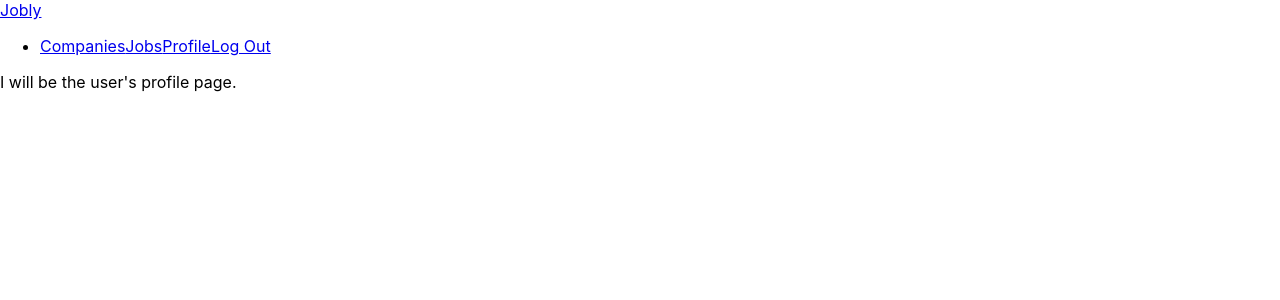
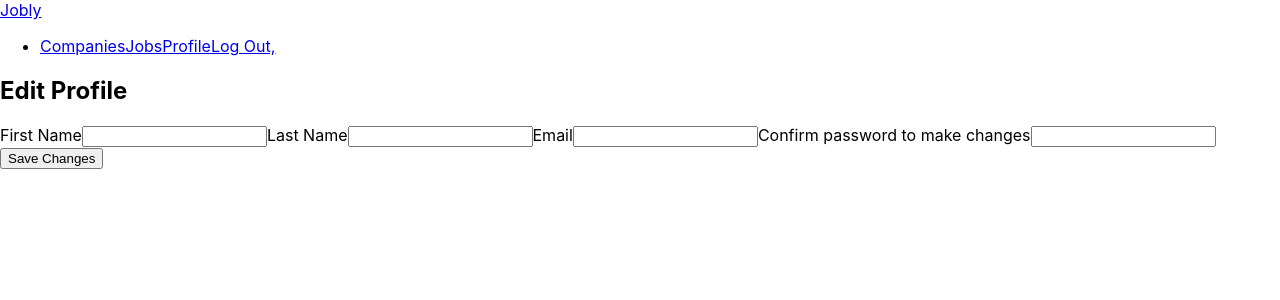
Before and after one commit to reckziegelwilliam96/react-jobly, a React (Create React App) app in the folder frontend/: page /profile in a window 1280 px wide. Shown: the top 300 px of the page. Built offline with nearby package versions, Linux system fonts and the light colour scheme; no server answers.

Commit message:
commit final files without further study

```diff
--- a/frontend/src/Home.js
+++ b/frontend/src/Home.js
@@ -16,15 +16,15 @@ function Home() {
               Jobly
           </CardTitle>
         </CardBody>
+        <CardText>
+          All the jobs in one, convenient place.
+        </CardText>
         {token && currentUser ? (
-          <CardText>
-          All the jobs in one, convenient place.
+        <CardText>
+          Welcome back, {currentUser.username}
         </CardText>
         ) : (
           <>
-          <CardText>
-            All the jobs in one, convenient place.
-          </CardText>
           <Link to="/login">
             <Button color="primary">
               Log In
--- a/frontend/src/JobCard.js
+++ b/frontend/src/JobCard.js
@@ -1,24 +1,34 @@
-import React from "react";
-import { Card, CardBody, CardTitle, CardText } from "reactstrap";
+import React, { useState, useContext } from "react";
+import { Card, CardBody, CardTitle, CardText, Button } from "reactstrap";
+import JoblyApi from "./api";
+import { AuthContext, UserContext } from "./UserContext";
 
-const JobCard = ({ title, salary, equity }) => {
+const JobCard = ({ id, title, salary, equity }) => {
+  const { token } = useContext(AuthContext);
+  const { currentUser } = useContext(UserContext);
+  const [hasApplied, setHasApplied] = useState(false);
+
+  const applyForJob = async () => {
+    if (!hasApplied) {
+      await JoblyApi.applyForJob(currentUser.username, id, token);
+      setHasApplied(true);
+    }
+  };
+
   return (
     <section className="col-md-8">
       <Card>
         <CardBody className="text-center">
-                <CardTitle>
-                    {title}
-                </CardTitle>
-                <CardText>
-                    {salary}
-                </CardText>
-                <CardText>
-                    {equity}
-                </CardText>
+          <CardTitle>{title}</CardTitle>
+          <CardText>{salary}</CardText>
+          <CardText>{equity}</CardText>
+          <Button onClick={applyForJob} disabled={hasApplied}>
+            {hasApplied ? "Applied" : "Apply"}
+          </Button>
         </CardBody>
       </Card>
     </section>
   );
-}
+};
 
 export default JobCard;
--- a/frontend/src/JobList.js
+++ b/frontend/src/JobList.js
@@ -1,13 +1,18 @@
-import React from "react";
+import React, { useContext } from "react";
 import JobCard from "./JobCard";
+import { UserContext } from "./UserContext";
 
 const JobList = ({jobs}) => {
+    const { currentUser } = useContext(UserContext);
+
     return(
         <div className="JobsList">
             {/* Iterate through jobs to get job and create JobCard */}
+
             <ul>
                 {jobs.map(job => (
-                    <li key={job.id}><JobCard job={job} /></li>
+
+                    <li key={job.id}><JobCard id={job.id} title={job.title} salary={job.salary} equity={job.equity} companyName={job.companyName} currentUser={currentUser}/></li>
                 ))}
             </ul>
         </div>
--- a/frontend/src/Jobs.js
+++ b/frontend/src/Jobs.js
@@ -1,9 +1,11 @@
-import React, { useState, useEffect } from "react";
+import React, { useState, useEffect, useContext } from "react";
 import JobList from "./JobList";
 import SearchForm from "./SearchForm";
+import { UserContext } from "./UserContext";
 import JoblyApi from "./api";
 
 const Jobs = () => {
+    const { currentUser } = useContext(UserContext);
     const [isLoading, setIsLoading] = useState(true);
     const [jobs, setJobs] = useState([]);
 
@@ -33,7 +35,7 @@ const Jobs = () => {
             <SearchForm onSubmit={handleSearch} />
           </div>
           <div className="JobList-list">
-            <JobList jobs={jobs} />
+            <JobList jobs={jobs} currentUser={currentUser}/>
           </div>
         </div>
       );
--- a/frontend/src/NavBar.js
+++ b/frontend/src/NavBar.js
@@ -28,9 +28,8 @@ const NavBar = ({logout}) => {
                                     Profile
                                 </NavLink>
                                 <NavLink exact to="/" onClick={() => logout()}>
-                                    Log Out
+                                    Log Out, {currentUser.username}
                                 </NavLink>
-
                             </>
                         ) : (
                             <>
--- a/frontend/src/Profile.js
+++ b/frontend/src/Profile.js
@@ -1,10 +1,79 @@
-import React from "react";
+import React, { useState, useContext, useEffect } from "react";
+import JoblyApi from "./api";
+import { UserContext } from "./UserContext";
 
 const Profile = () => {
+  const { currentUser, setCurrentUser } = useContext(UserContext);
+  const [formData, setFormData] = useState({
+    firstName: "",
+    lastName: "",
+    email: "",
+    password: "",
+  });
 
-    return (
-        <p> I will be the user's profile page.</p>
-    )
-}
+  useEffect(() => {
+    if (currentUser) {
+      setFormData({
+        firstName: currentUser.firstName,
+        lastName: currentUser.lastName,
+        email: currentUser.email,
+        password: "",
+      });
+    }
+  }, [currentUser]);
+
+  const handleChange = (e) => {
+    const { name, value } = e.target;
+    setFormData((fData) => ({ ...fData, [name]: value }));
+  };
+
+  const handleSubmit = async (e) => {
+    e.preventDefault();
+    const updatedUser = await JoblyApi.updateUser(currentUser.username, formData);
+    setCurrentUser(updatedUser);
+    alert("Profile updated successfully.");
+  };
+
+  return (
+    <div>
+      <h2>Edit Profile</h2>
+      <form onSubmit={handleSubmit}>
+        <label htmlFor="firstName">First Name</label>
+        <input
+          type="text"
+          name="firstName"
+          id="firstName"
+          value={formData.firstName}
+          onChange={handleChange}
+        />
+        <label htmlFor="lastName">Last Name</label>
+        <input
+          type="text"
+          name="lastName"
+          id="lastName"
+          value={formData.lastName}
+          onChange={handleChange}
+        />
+        <label htmlFor="email">Email</label>
+        <input
+          type="email"
+          name="email"
+          id="email"
+          value={formData.email}
+          onChange={handleChange}
+        />
+        <label htmlFor="password">Confirm password to make changes</label>
+        <input
+          type="password"
+          name="password"
+          id="password"
+          value={formData.password}
+          onChange={handleChange}
+        />
+        <button type="submit">Save Changes</button>
+      </form>
+    </div>
+  );
+};
 
 export default Profile;
--- a/frontend/src/Routes.js
+++ b/frontend/src/Routes.js
@@ -1,4 +1,4 @@
-import React, { useState, useEffect, useContext } from "react";
+import React, { useContext } from "react";
 import { BrowserRouter, Switch, Route, Redirect } from "react-router-dom";
 import NavBar from "./NavBar";
 import Profile from "./Profile";
--- a/frontend/src/api.js
+++ b/frontend/src/api.js
@@ -100,6 +100,24 @@ class JoblyApi {
     return res;
   }
 
+  static async updateUser({username, updatedData}) {
+    let res = await this.request(`users/${username}`, updatedData, "patch");
+
+    return res.user;
+  }
+
+  static async applyForJob(username, jobId, token) {
+    try {
+      const res = await axios.post(`${BASE_URL}/users/${username}/jobs/${jobId}`, {}, {
+        headers: { Authorization: `Bearer ${token}` },
+      });
+      return res.data;
+    } catch (error) {
+      console.error("Error applying for job:", error);
+    }
+  }
+
+
 }
 
 
```
Also changed, not shown: 1 other file (tests, documents, lock files or other folders). Lines whose indentation alone changed are shown as unchanged.
